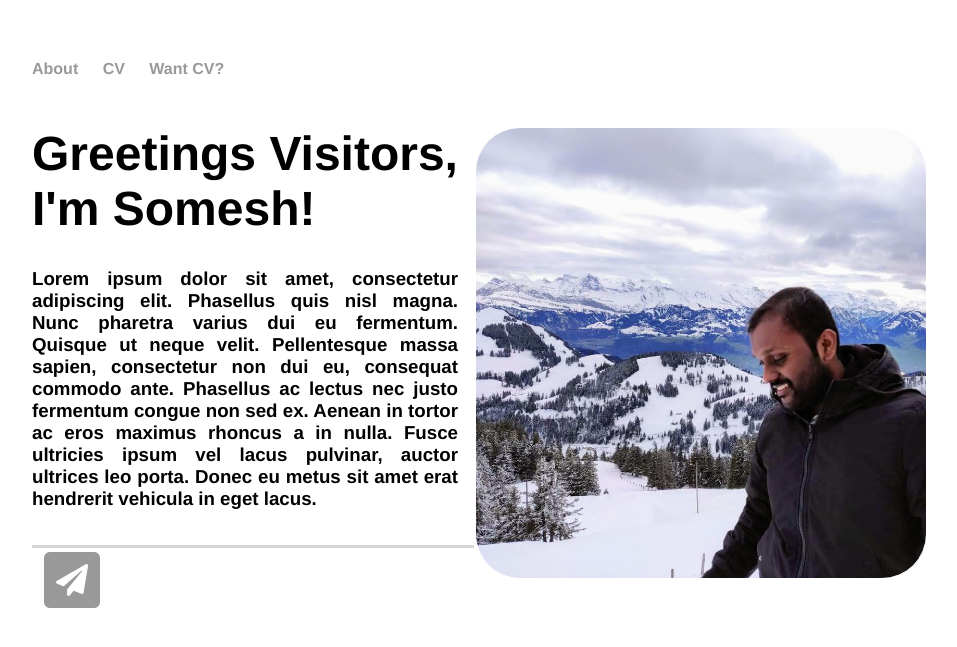
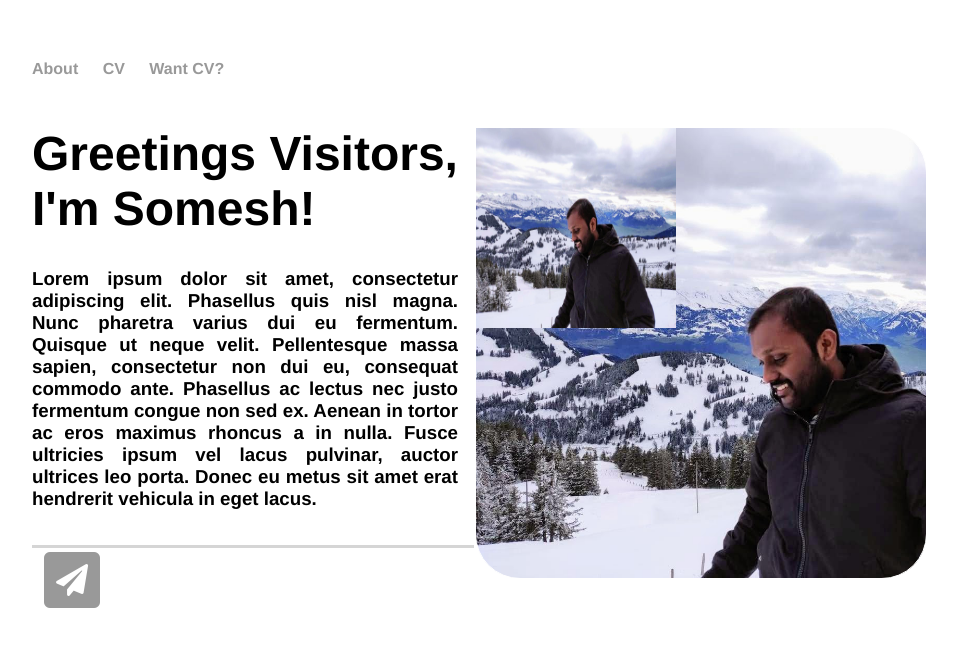
Before and after one commit to saisomesh2594/saisomesh2594.github.io, a Jekyll site: the page built from index.html, in a window 1280 px wide. Shown: the top 647 px of the page, without its empty margins (160-1117 px from the left). Built offline with Jekyll 4.4.1, drawn with Linux system fonts in a browser that asks for light colours.

Commit message:
Update index.html

```diff
--- a/index.html
+++ b/index.html
@@ -36,7 +36,7 @@ title: Somesh Sai, Just Another Bioinformatician
 		<a class="logo" itemprop="url" href="{{ page.baseurl }}"
 		   style="background-image: url('{{ site.baseurl }}{{ site.logo }}')"
 		   alt="Somesh">
-			<img itemprop="image" src="{{ site.baseurl }}{{ site.logo }}" height="0" width="0" alt="Somesh"/>
+			<img itemprop="image" src="{{ site.baseurl }}{{ site.logo }}" height="200" width="200" alt="Somesh"/>
 		</a>
 
 	</div>
```
